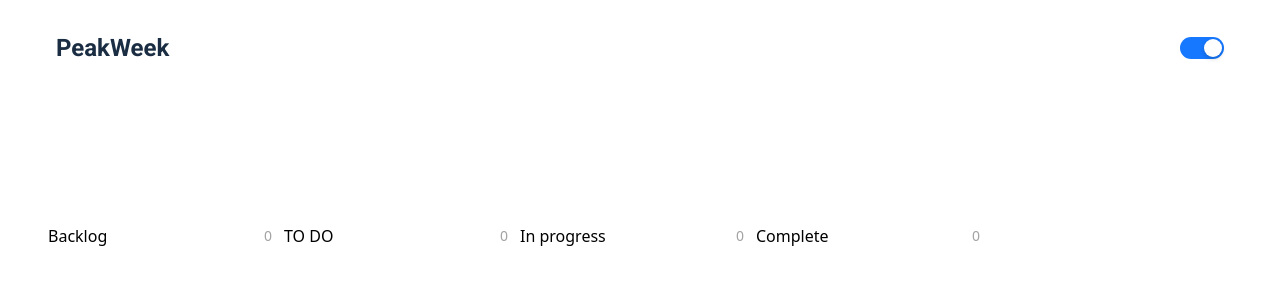
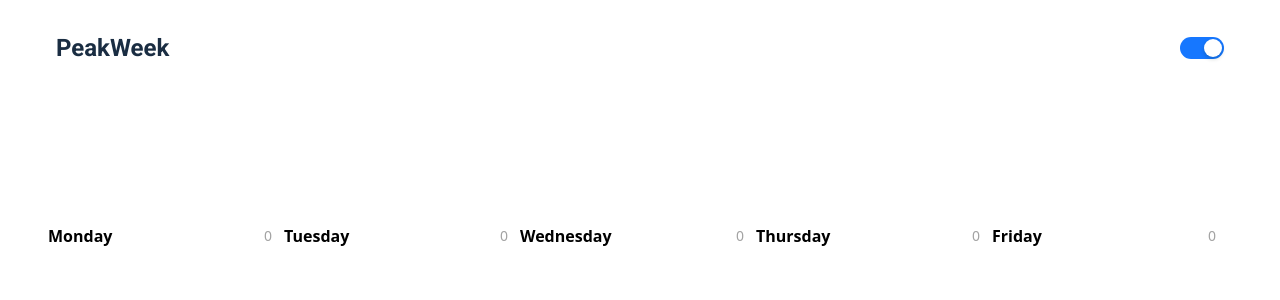
Before and after one commit to dev-jasp/daily-planner, a React (Vite) app: page / in a window 1280 px wide. Shown: the top 300 px of the page. Built offline with nearby package versions, Linux system fonts and the light colour scheme.

Commit message:
heading color change

```diff
--- a/src/Components/Board.tsx
+++ b/src/Components/Board.tsx
@@ -5,32 +5,34 @@
     const [cards, setCards] = useState<any[]>([]);
 
     return (
-        <div className="flex h-full w-full gap-3 overflow-scroll p-12">
+        <div className="flex h-screen w-full gap-3 overflow-scroll p-12">
             <Column
-                title="Backlog"
-                column="backlog"
-                headingColor="blue-500"
+                title="Monday"
+                headingColor="blue-500 font-bold"
                 cards={cards}
                 setCards={setCards}
             />
             <Column
-                title="TO DO"
-                column="to do"
-                headingColor="blue-500"
+                title="Tuesday"
+                headingColor="blue-500 font-bold"
                 cards={cards}
                 setCards={setCards}
             />
             <Column
-                title="In progress"
-                column="doing"
-                headingColor="blue-500"
+                title="Wednesday"
+                headingColor="blue-500 font-bold"
                 cards={cards}
                 setCards={setCards}
             />
             <Column
-                title="Complete"
-                column="done"
-                headingColor="blue-500"
+                title="Thursday"
+                headingColor="blue-500 font-bold"
+                cards={cards}
+                setCards={setCards}
+            />
+            <Column
+                title="Friday"
+                headingColor="blue-500 font-bold"
                 cards={cards}
                 setCards={setCards}
             />
--- a/src/Components/Column.tsx
+++ b/src/Components/Column.tsx
@@ -3,12 +3,11 @@
 interface ColumnProps {
     title: string;
     headingColor: string;
-    column: string;
     cards: any[];
     setCards: React.Dispatch<React.SetStateAction<any[]>>;
 }
 
-const Column: React.FC<ColumnProps> = ({ title, headingColor, column, cards, setCards }) => {
+const Column: React.FC<ColumnProps> = ({ title, headingColor, cards, setCards }) => {
     const [active, setActive] = useState(false);
 
     return (
```
